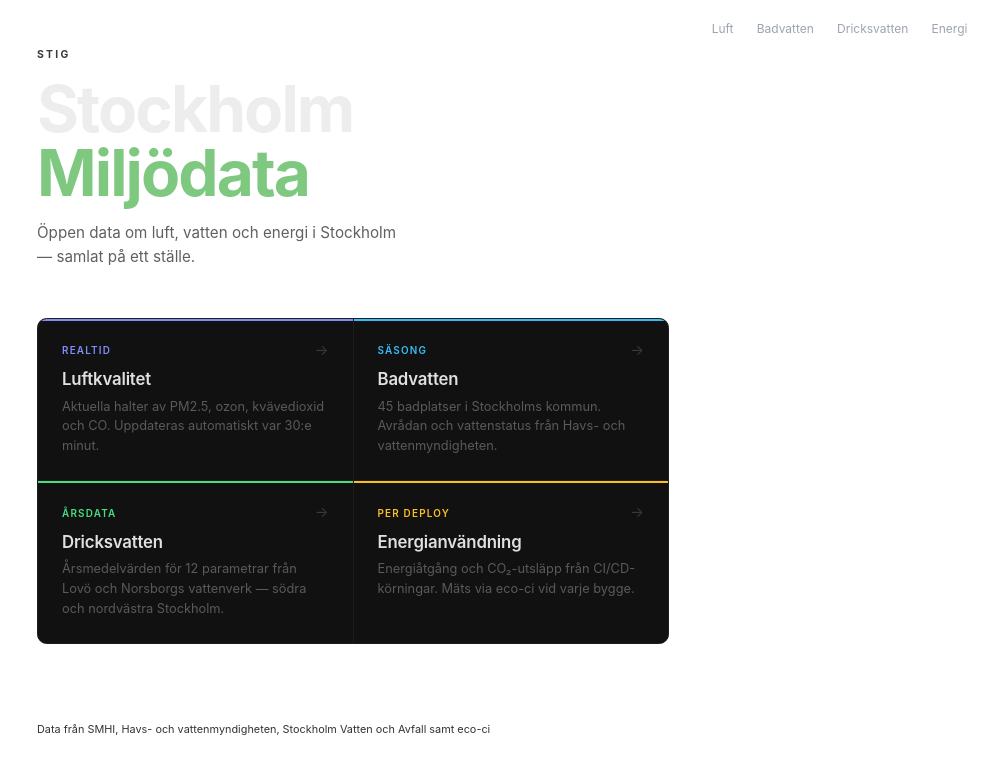
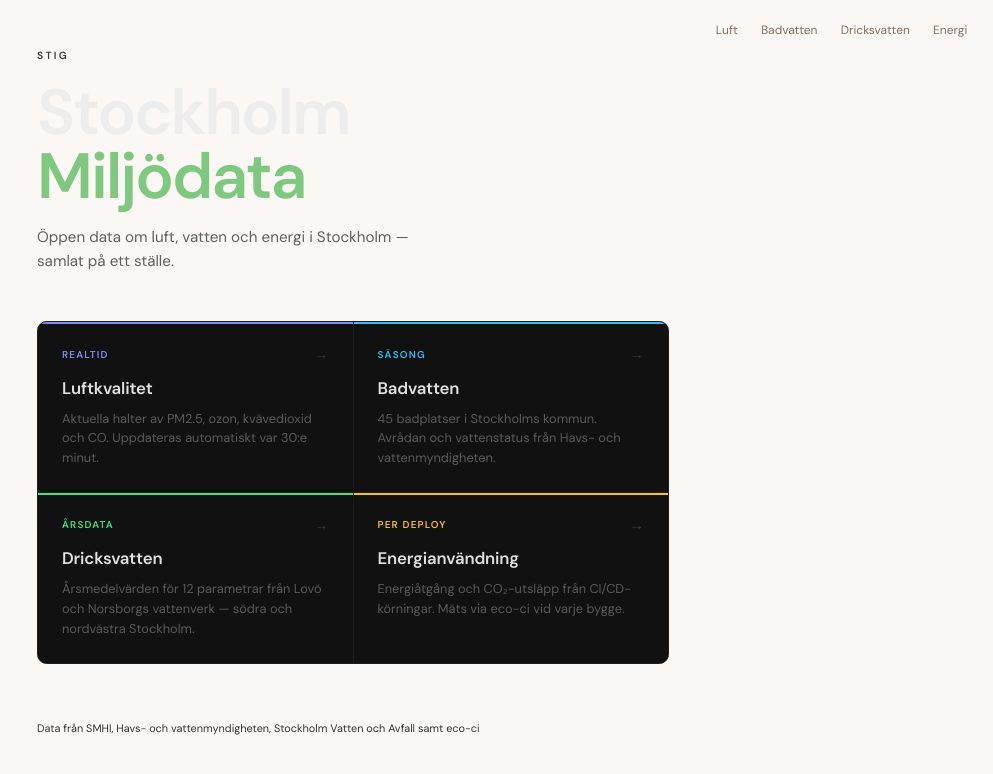
Before and after one commit to fransbernhard/stig, a Next.js app: page / in a window 1280 px wide. Shown: the top 774 px of the page, without its empty margins (287-1280 px from the left). Built offline with nearby package versions, Linux system fonts and the light colour scheme.

Commit message:
Introduce light-mode palette, DM Sans, and orange accent tokens

```diff
--- a/src/app/globals.scss
+++ b/src/app/globals.scss
@@ -1,14 +1,10 @@
 :root {
-    --background: #ffffff;
-    --foreground: #171717;
-}
-
-@media (prefers-color-scheme: dark) {
-    :root {
-        --background: #0f0f0f;
-        --foreground: #ededed;
-        color-scheme: dark;
-    }
+    --background: #faf7f4;
+    --foreground: #1a1410;
+    --surface: #ffffff;
+    --border: #e8ddd5;
+    --muted: #8a7060;
+    --accent: #e17426;
 }
 
 html,
@@ -26,8 +22,9 @@ body {
 body {
     background: var(--background);
     color: var(--foreground);
-    font-family:
-        -apple-system, BlinkMacSystemFont, 'Segoe UI', Roboto, sans-serif;
+    font-family: var(--font-sans), -apple-system, BlinkMacSystemFont, 'Segoe UI', sans-serif;
+    font-size: 16px;
+    line-height: 1.6;
     -webkit-font-smoothing: antialiased;
 }
 
--- a/src/app/layout.js
+++ b/src/app/layout.js
@@ -1,14 +1,22 @@
+import { DM_Sans } from 'next/font/google'
 import './globals.scss'
 import Nav from '@/components/Nav'
 
+const sans = DM_Sans({
+    subsets: ['latin'],
+    weight: ['400', '500', '600'],
+    variable: '--font-sans',
+    display: 'swap',
+})
+
 export const metadata = {
-    title: 'Stockholms luft',
-    description: 'Realtid luftkvalitet i Stockholm',
+    title: 'Stig — Stockholms miljödata',
+    description: 'Öppen data om luft, vatten och energi i Stockholm',
 }
 
 export default function RootLayout({ children }) {
     return (
-        <html lang="sv">
+        <html lang="sv" className={sans.variable}>
             <body>
                 <Nav />
                 {children}
--- a/src/styles/variables.scss
+++ b/src/styles/variables.scss
@@ -1,12 +1,12 @@
 // Semantic colors
-$color-success: #4ade80;
-$color-warning: #facc15;
-$color-error:   #f87171;
-$color-muted:   #9ca3af;
+$color-success: #15803d;
+$color-warning: #e17426;
+$color-error:   #b91c1c;
+$color-muted:   #8a7060;
 
 // Borders
-$border-light:  #e5e7eb;
-$border-dark:   #374151;
+$border-light:  #e8ddd5;
+$border-dark:   #e8ddd5;
 
 // Breakpoints
 $bp-sm:  560px;
```
